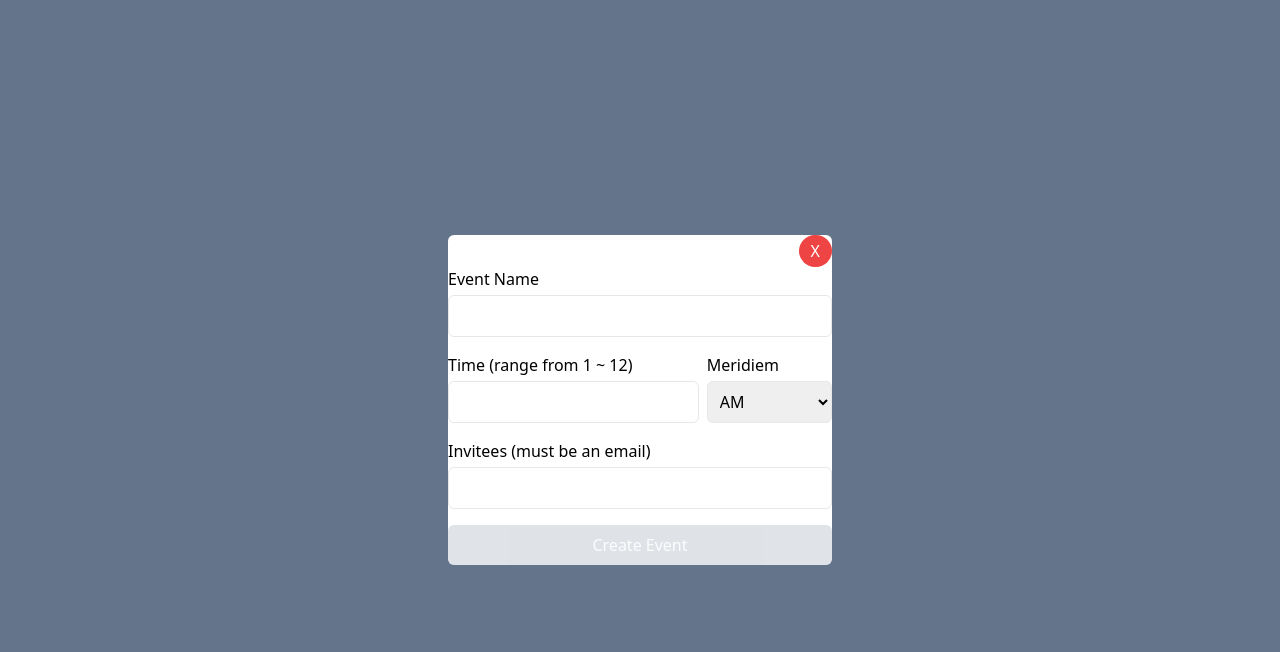
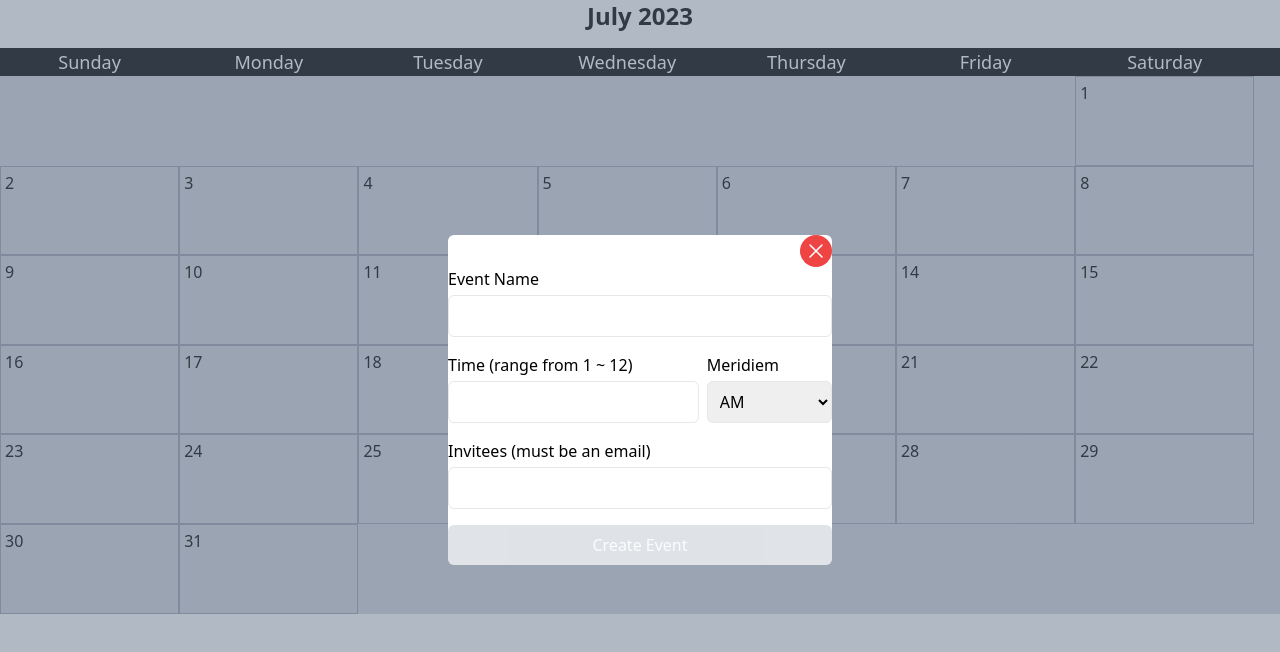
Before and after one commit to andomatthew/ssd-wad-calendar, a React (Vite) app: page / in a window 1280 px wide. Both pictures are taken after a click on the element "10". Shown: the top 652 px of the page. Built offline with nearby package versions, Linux system fonts and the light colour scheme.

Commit message:
enhancement: ui

```diff
--- a/src/App.jsx
+++ b/src/App.jsx
@@ -197,7 +197,7 @@ function App() {
       <div className="wrapper mx-auto">
         <div className="calendar flex flex-col">
           <CalendarHeader dayList={dayList} />
-          <div className="calendar__body flex flex-wrap">
+          <div className="calendar__body flex flex-wrap bg-gray-300">
             <CalendarOffset offset={offsetDate} />
 
             {new Array(totalDaysCurrentMonth).fill(0).map((_, itemIdx) => (
--- a/src/components/CalendarHeader.jsx
+++ b/src/components/CalendarHeader.jsx
@@ -1,12 +1,9 @@
 /* eslint-disable react/prop-types */
 export default function CalendarHeader({ dayList }) {
   return (
-    <div className="calendar__header flex flex-wrap">
+    <div className="calendar__header flex flex-wrap bg-black ">
       {dayList.map((day) => (
-        <div
-          key={day}
-          className="bg-black text-white text-center text-lg w-[14vw]"
-        >
+        <div key={day} className="text-white text-center text-lg w-[14vw]">
           {day}
         </div>
       ))}
--- a/src/components/DayOfMonth.jsx
+++ b/src/components/DayOfMonth.jsx
@@ -32,7 +32,7 @@ export default function DayOfMonth({
   return (
     <div
       id="day-of-month"
-      className="w-[14vw] min-h-[7vw] border relative flex flex-col p-1 gap-y-1 cursor-pointer"
+      className="w-[14vw] min-h-[7vw] border border-gray-400 relative flex flex-col p-1 gap-y-1 cursor-pointer"
       onClick={(ev) => handleClickAddEvent(ev)}
     >
       <span id="day-of-month__date">{date}</span>
--- a/src/components/Dialog/DialogDeleteConfirmation.jsx
+++ b/src/components/Dialog/DialogDeleteConfirmation.jsx
@@ -5,7 +5,7 @@ export default function DeleteConfirmation({
   handleDeleteEvent,
 }) {
   return (
-    <div className="overlay bg-[rgba(100,116,139,0.5)] bg-slate-500 h-screen w-screen flex justify-center items-center fixed top-0">
+    <div className="overlay bg-[rgba(100,116,139,0.5)] h-screen w-screen flex justify-center items-center fixed top-0">
       <dialog
         open={true}
         className="flex flex-col justify-between w-[30vw] h-[20vh] rounded-md"
--- a/src/components/Dialog/DialogUpdateEvent.jsx
+++ b/src/components/Dialog/DialogUpdateEvent.jsx
@@ -1,5 +1,6 @@
 /* eslint-disable react/prop-types */
 import { useState, useEffect, useMemo } from "react"
+import Xmark from "../Icons/Xmark"
 
 export default function DialogUpdateEvent({
   form,
@@ -60,14 +61,14 @@ export default function DialogUpdateEvent({
   }, [form])
 
   return (
-    <div className="overlay bg-[rgba(100,116,139,0.5)] bg-slate-500 h-screen w-screen flex justify-center items-center fixed top-0">
+    <div className="overlay bg-[rgba(100,116,139,0.5)] h-screen w-screen flex justify-center items-center fixed top-0">
       <dialog open={true} className="justify-around w-[30vw] rounded-md">
         <div className="flex justify-end">
           <button
-            className="bg-red-500 py-1 px-3 rounded-full text-white"
+            className="bg-red-500 py-1 px-1 rounded-full text-white"
             onClick={handleClickClose}
           >
-            X
+            <Xmark />
           </button>
         </div>
         <form
--- a/src/components/Event.jsx
+++ b/src/components/Event.jsx
@@ -1,4 +1,8 @@
 /* eslint-disable react/prop-types */
+
+import Trash from "./Icons/Trash"
+import PencilSquare from "./Icons/PencilSquare"
+
 export default function Event({
   event,
   setShowDialogDelete,
@@ -22,27 +26,24 @@ export default function Event({
       id="event"
       className={`${
         event?.bgColor ?? "bg-slate-500"
-      } flex-grow flex flex-col justify-around text-sm relative group cursor-pointer`}
+      } flex-grow flex flex-col justify-around text-sm relative group cursor-pointer text-white`}
     >
-      <div className="gap-x-1  absolute top-0 right-0 hidden group-hover:flex">
-        <button
-          className="uppercase border rounded-sm px-2"
-          onClick={handleClick}
-        >
-          del
+      <div className="gap-x-1 py-1 absolute top-1 right-1 hidden group-hover:flex rounded-sm bg-inherit mix-blend-overlay border">
+        <button className="uppercase rounded-sm px-1" onClick={handleClick}>
+          <Trash />
         </button>
         <button
-          className="uppercase border rounded-sm px-2"
+          className="uppercase rounded-sm px-1"
           onClick={handleClickUpdate}
         >
-          update
+          <PencilSquare />
         </button>
       </div>
       <p id="event-name">{event.eventName}</p>
+      <p id="event-invitees">{event.invitees}</p>
       <p id="event-time">
         {event.time.value} {event.time.meridiem}
       </p>
-      <p id="event-invitees">{event.invitees}</p>
     </div>
   )
 }
--- /dev/null
+++ b/src/components/Icons/PencilSquare.jsx
@@ -0,0 +1,18 @@
+export default function PencilSquare() {
+  return (
+    <svg
+      xmlns="http://www.w3.org/2000/svg"
+      fill="none"
+      viewBox="0 0 24 24"
+      strokeWidth={1.5}
+      stroke="currentColor"
+      className="w-6 h-6"
+    >
+      <path
+        strokeLinecap="round"
+        strokeLinejoin="round"
+        d="M16.862 4.487l1.687-1.688a1.875 1.875 0 112.652 2.652L10.582 16.07a4.5 4.5 0 01-1.897 1.13L6 18l.8-2.685a4.5 4.5 0 011.13-1.897l8.932-8.931zm0 0L19.5 7.125M18 14v4.75A2.25 2.25 0 0115.75 21H5.25A2.25 2.25 0 013 18.75V8.25A2.25 2.25 0 015.25 6H10"
+      />
+    </svg>
+  )
+}
--- /dev/null
+++ b/src/components/Icons/Trash.jsx
@@ -0,0 +1,18 @@
+export default function Trash() {
+  return (
+    <svg
+      xmlns="http://www.w3.org/2000/svg"
+      fill="none"
+      viewBox="0 0 24 24"
+      strokeWidth={1.5}
+      stroke="currentColor"
+      className="w-6 h-6"
+    >
+      <path
+        strokeLinecap="round"
+        strokeLinejoin="round"
+        d="M14.74 9l-.346 9m-4.788 0L9.26 9m9.968-3.21c.342.052.682.107 1.022.166m-1.022-.165L18.16 19.673a2.25 2.25 0 01-2.244 2.077H8.084a2.25 2.25 0 01-2.244-2.077L4.772 5.79m14.456 0a48.108 48.108 0 00-3.478-.397m-12 .562c.34-.059.68-.114 1.022-.165m0 0a48.11 48.11 0 013.478-.397m7.5 0v-.916c0-1.18-.91-2.164-2.09-2.201a51.964 51.964 0 00-3.32 0c-1.18.037-2.09 1.022-2.09 2.201v.916m7.5 0a48.667 48.667 0 00-7.5 0"
+      />
+    </svg>
+  )
+}
--- /dev/null
+++ b/src/components/Icons/Xmark.jsx
@@ -0,0 +1,18 @@
+export default function Xmark() {
+  return (
+    <svg
+      xmlns="http://www.w3.org/2000/svg"
+      fill="none"
+      viewBox="0 0 24 24"
+      strokeWidth={1.5}
+      stroke="currentColor"
+      className="w-6 h-6"
+    >
+      <path
+        strokeLinecap="round"
+        strokeLinejoin="round"
+        d="M6 18L18 6M6 6l12 12"
+      />
+    </svg>
+  )
+}
```
Also changed, not shown: 1 other file (tests, documents, lock files or other folders).
